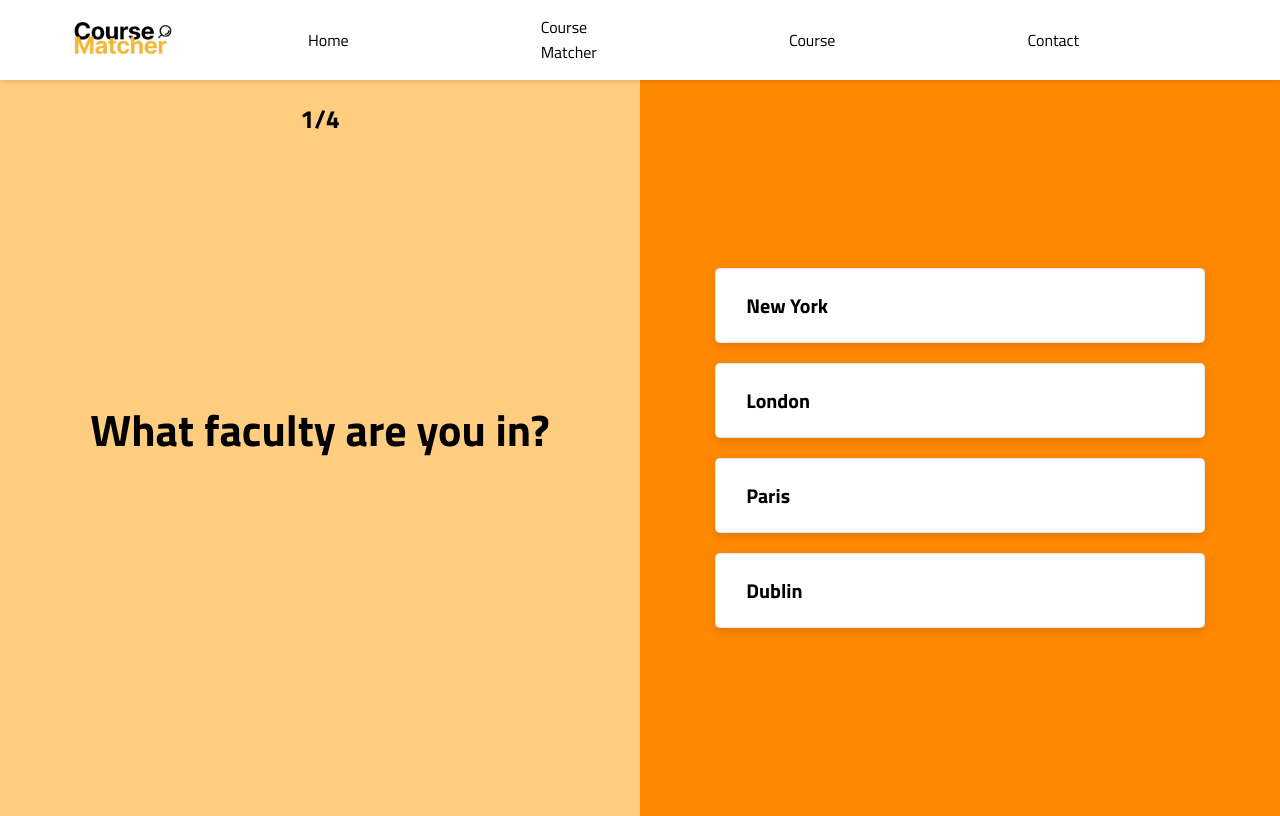
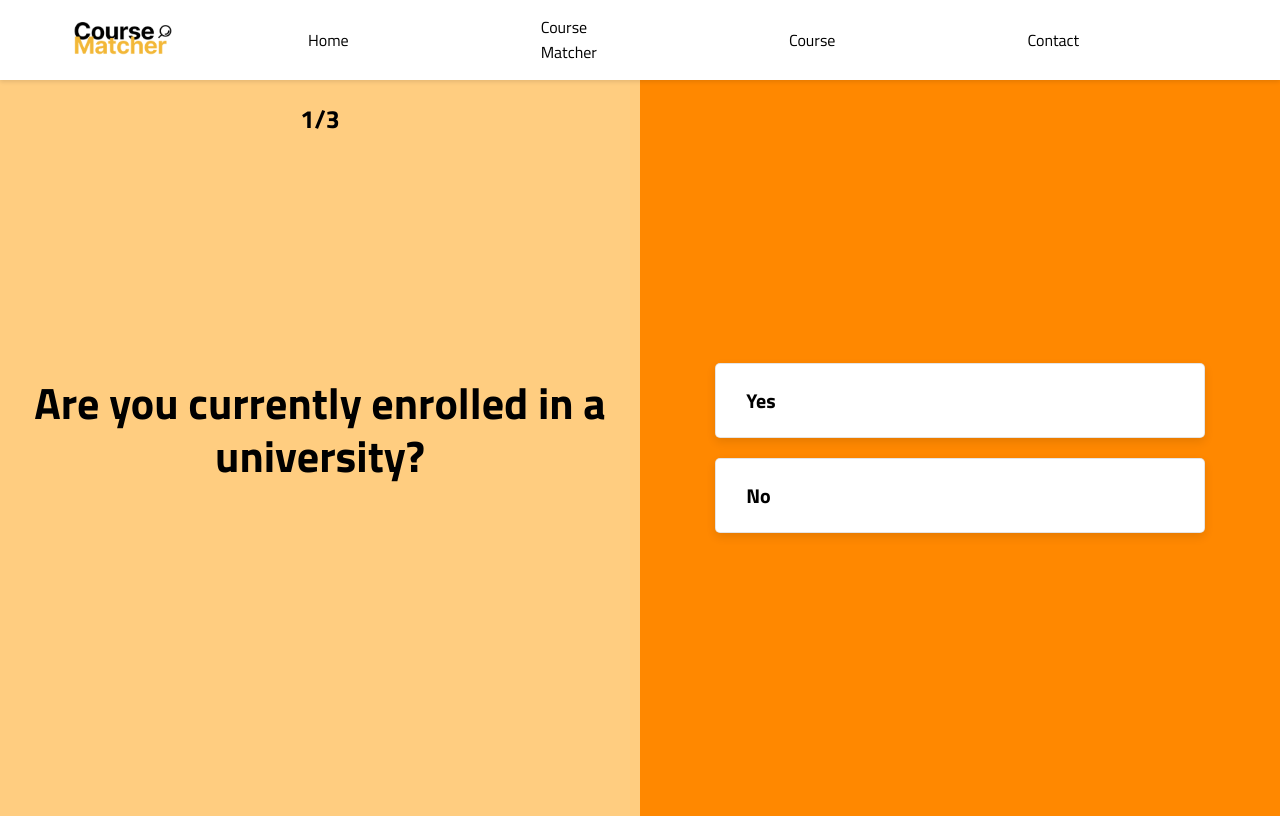
Before and after one commit to ClaytonLesmana/CourseRecommendationSystem, a React (Vite) app: page /CourseMatcher in a window 1280 px wide. Built offline with nearby package versions, Linux system fonts and the light colour scheme.

Commit message:
divide sections into personality and enrolled questions

```diff
--- a/src/Pages/CourseMatcher.jsx
+++ b/src/Pages/CourseMatcher.jsx
@@ -3,8 +3,8 @@ import { ScrollRestoration } from "react-router-dom";
 import "../Styles/main.css";
 import { useNavigate } from "react-router-dom";
 import { Link } from "react-router-dom";
-import { Select, Input } from "@mantine/core";
-import { Button } from "bootstrap";
+import { Select, Input, Alert } from "@mantine/core";
+// import { IconInfoCircle } from "@tabler/icons-react";
 
 function CourseMatcher() {
   const [currentQuestion, setCurrentQuestion] = useState(0);
@@ -12,33 +12,49 @@ function CourseMatcher() {
   const navigate = useNavigate();
   const [selectedMajor, setSelectedMajor] = useState("");
   const [creditPoints, setCreditPoints] = useState(0);
+  const [showPersonalityQuestions, setShowPersonalityQuestions] =
+    useState(false);
+
   const handleNavigation = () => {
     navigate("/CourseMatcherOutput", {
       state: { selectedMajor, creditPoints },
     });
   };
 
-  const [score, setScore] = useState(0);
-  const handleAnswerButtonClick = (isCorrect) => {
-    if (isCorrect === true) {
-      setScore(score + 1);
+  // const [score, setScore] = useState(0);
+  const handleAnswerButtonClick = (answerText) => {
+    if (!showPersonalityQuestions) {
+      if (currentQuestion === 0 && answerText === "No") {
+        setShowPersonalityQuestions(true);
+        return; // Exit the function early to avoid moving to the next question
+      }
+      // Check for Major selection
+      if (currentQuestion === 1 && !selectedMajor) {
+        alert("Please enter your major before continuing.");
+        return;
+      }
+
+      // Check for Credit Points input
+      if (currentQuestion === 2 && (!creditPoints || creditPoints === 0)) {
+        alert("Please enter your credit points before continuing.");
+        return;
+      }
     }
 
     const nextQuestion = currentQuestion + 1;
-    if (nextQuestion < questions.length) {
+    if (nextQuestion < activeQuestions.length) {
       setCurrentQuestion(nextQuestion);
     } else {
       setShowScore(true);
+      handleNavigation();
     }
   };
   const questions = [
     {
-      questionText: "What faculty are you in?",
+      questionText: "Are you currently enrolled in a university?",
       answerOptions: [
-        { answerText: "New York", isCorrect: false },
-        { answerText: "London", isCorrect: false },
-        { answerText: "Paris", isCorrect: true },
-        { answerText: "Dublin", isCorrect: false },
+        { answerText: "Yes", isCorrect: false },
+        { answerText: "No", isCorrect: false },
       ],
     },
     {
@@ -100,14 +116,28 @@ function CourseMatcher() {
         </>
       ),
     },
+  ];
+
+  const personalityQuestions = [
     {
-      questionText: "Whats your expected Workload:?",
+      questionText: "what is your favourite hobby?",
       answerOptions: [
-        { answerText: "Part-time", isCorrect: false },
-        { answerText: "Full-time", isCorrect: false },
+        { answerText: "Yes", isCorrect: false },
+        { answerText: "No", isCorrect: false },
+      ],
+    },
+    {
+      questionText: "what is your gender?",
+      answerOptions: [
+        { answerText: "Yes", isCorrect: false },
+        { answerText: "No", isCorrect: false },
       ],
     },
   ];
+
+  const activeQuestions = showPersonalityQuestions
+    ? personalityQuestions
+    : questions;
 
   return (
     <div className="course-matcher-container">
@@ -117,22 +147,22 @@ function CourseMatcher() {
         <>
           <div className="questions-section">
             <div className="question-count">
-              <span>{currentQuestion + 1}</span>/{questions.length}
+              <span>{currentQuestion + 1}</span>/{activeQuestions.length}
             </div>
             <div className="question-text">
-              {questions[currentQuestion].questionText}
+              {activeQuestions[currentQuestion].questionText}
             </div>
           </div>
 
           <div className="answers-section">
-            {questions[currentQuestion].component
-              ? questions[currentQuestion].component
-              : questions[currentQuestion].answerOptions.map(
+            {activeQuestions[currentQuestion].component
+              ? activeQuestions[currentQuestion].component
+              : activeQuestions[currentQuestion].answerOptions.map(
                   (answerOption, index) => (
                     <button
                       key={index}
                       onClick={() =>
-                        handleAnswerButtonClick(answerOption.isCorrect)
+                        handleAnswerButtonClick(answerOption.answerText)
                       }
                       className="button-questionaire"
                     >
--- a/src/Pages/CourseMatcherOutput.jsx
+++ b/src/Pages/CourseMatcherOutput.jsx
@@ -14,6 +14,20 @@ function CourseMatcherOutput() {
   const location = useLocation();
   const [currentYear, setCurrentYear] = React.useState(1);
   const { selectedMajor, creditPoints } = location.state || {};
+
+  // Function to render the desired number of cards
+  const renderCards = (count) => {
+    return (
+      <div className="card-container">
+        {Array.from({ length: count }).map((_, index) => (
+          <div key={index} className="card">
+            <CardOutput />
+          </div>
+        ))}
+      </div>
+    );
+  };
+
   return (
     <>
       <div className="output-container">
@@ -31,37 +45,14 @@ function CourseMatcherOutput() {
         </div>
       </div>
       <h2 className="year-header">Year {currentYear}</h2>
-      <div className="card-container">
-        <div className="card">
-          <CardOutput />
-        </div>
-        <div className="card">
-          <CardOutput />
-        </div>
-        <div className="card">
-          <CardOutput />
-        </div>
-        <div className="card">
-          <CardOutput />
-        </div>
-      </div>
-      <div className="card-container">
-        <div className="card">
-          <CardOutput />
-        </div>
-        <div className="card">
-          <CardOutput />
-        </div>
-        <div className="card">
-          <CardOutput />
-        </div>
-        <div className="card">
-          <CardOutput />
-        </div>
-      </div>
-
-      {/* <Card />
-      <Card /> */}
+      {selectedMajor && creditPoints ? (
+        <>{renderCards(4)}</>
+      ) : (
+        <>
+          {renderCards(4)}
+          {renderCards(4)}
+        </>
+      )}
     </>
   );
 }
```
